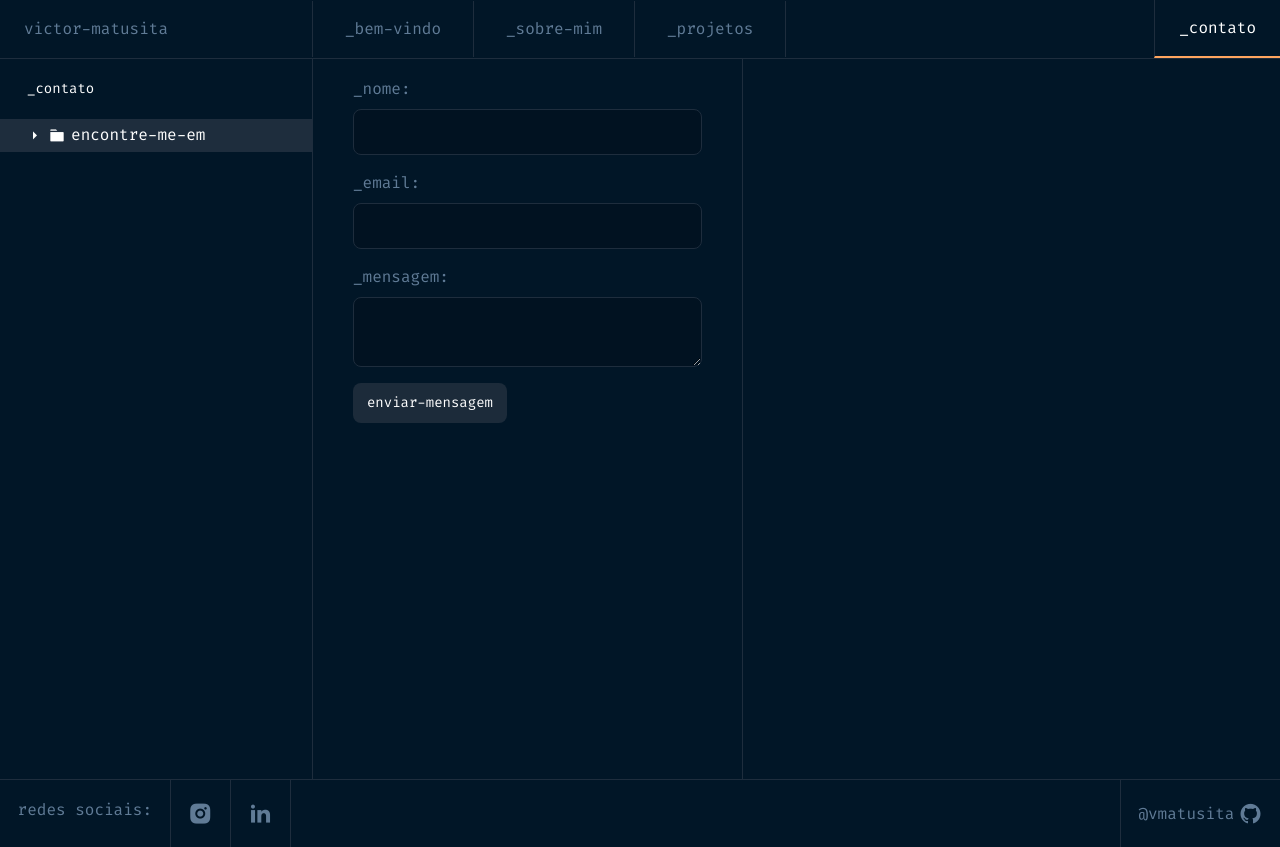
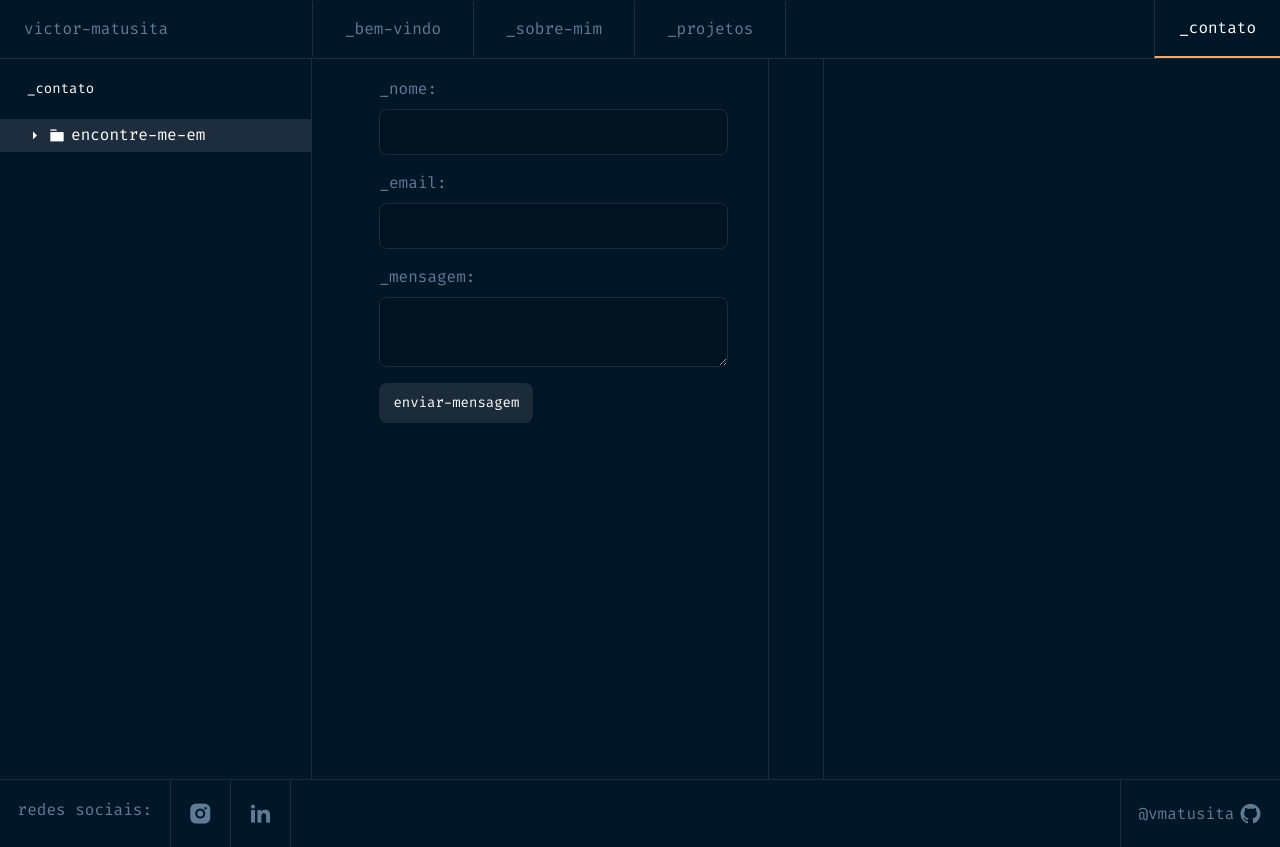
Before and after one commit to vmatusita/portfolio-web, a website: page contact.html in a window 1280 px wide. Drawn offline with nearby package versions, Linux system fonts and the light colour scheme.

Commit message:
arrumando margem

```diff
--- a/contact.html
+++ b/contact.html
@@ -113,7 +113,7 @@
                     </nav>
                 </div>
 
-                <div class="mx-27px md:m-0 md:px-10 md:py-18px mb-4 width-desktop md:border-r border-customLine" id="forms">
+                <div class="mx-27px md:my-0 md:px-10 md:py-18px mb-4 width-desktop md:border-r border-customLine" id="forms">
                     <form>
                         <p class="flex flex-col gap-2 mb-4">
                             <label for="nome">_nome:</label>
@@ -135,6 +135,10 @@
                     <p class="text-white text-2xl mb-3">Obrigado! 🤘</p>
                     <p class="text-lg mb-5">Sua mensagem foi aceita. Você receberá uma resposta em breve!</p>
                     <button class="py-2.5 px-3.5 bg-customButton rounded-lg text-white text-sm md:hover:bg-customHoverButton transition-colors duration-100 ease-in-out mb-9" type="submit" id="acept-button">enviar-nova-mensagem</button>
+                </div>
+
+                <div class="mx-27px md:my-0 md:px-10 md:py-18px mb-4 width-desktop md:border-l border-customLine">
+
                 </div>
             </main>
         </section>
```
Also changed, not shown: src/output.css.
